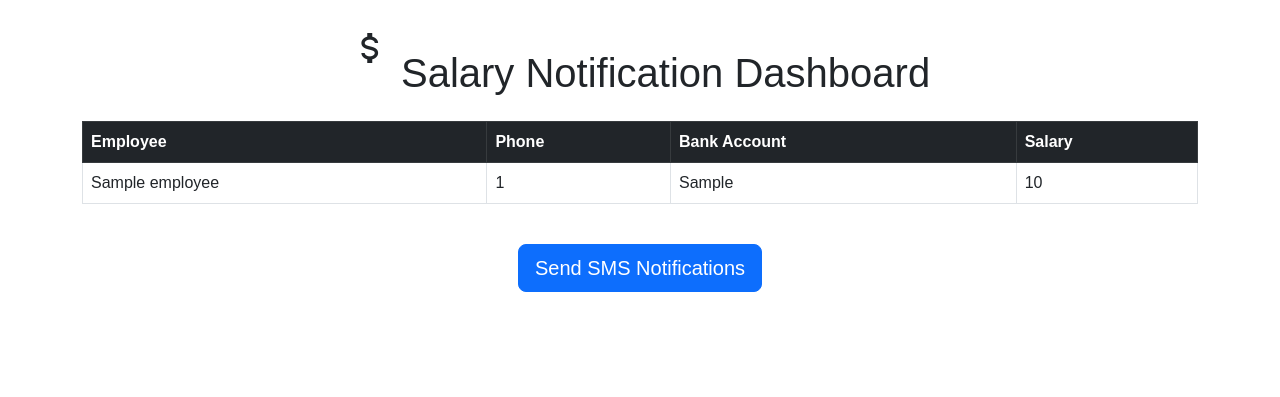
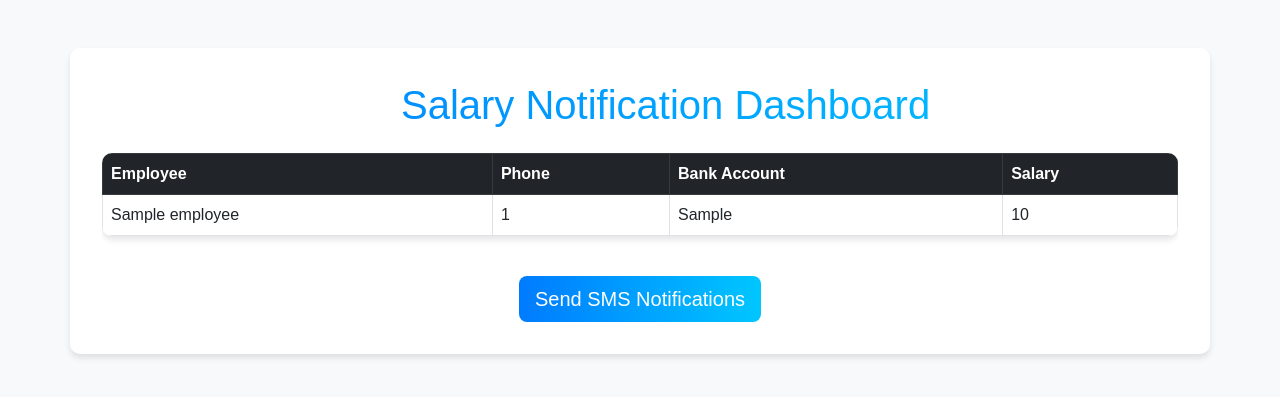
Before and after one commit to JronzS/SMS_APP, a Django app: template SMS APP/salary_notification/employees/templates/employees/dashboard.html in a window 1280 px wide. Shown: the top 397 px of the page. Run offline with Django 3.2, Linux system fonts and the light colour scheme; the template is opened without the code that fills it: most values are stand-ins (such as "Sample title", 1, 10 or a date in 2020); some web fonts are replaced.

Commit message:
Added some design

```diff
--- a/SMS APP/salary_notification/employees/templates/employees/dashboard.html
+++ b/SMS APP/salary_notification/employees/templates/employees/dashboard.html
@@ -10,6 +10,30 @@
         @import url('https://fonts.googleapis.com/css2?family=Recoleta:wght@400;700&display=swap');
         body {
             font-family: 'Recoleta', sans-serif;
+            background-color: #f8f9fa;
+        }
+        h1 {
+            background: linear-gradient(90deg, #007bff, #00c6ff);
+            -webkit-background-clip: text;
+            -webkit-text-fill-color: transparent;
+        }
+        .container {
+            padding: 2rem;
+            background: #ffffff;
+            border-radius: 10px;
+            box-shadow: 0 4px 6px rgba(0, 0, 0, 0.1);
+        }
+        .table {
+            border-radius: 10px;
+            overflow: hidden;
+            box-shadow: 0 4px 6px rgba(0, 0, 0, 0.1);
+        }
+        .btn-primary {
+            background: linear-gradient(90deg, #007bff, #00c6ff);
+            border: none;
+        }
+        .btn-primary:hover {
+            background: linear-gradient(90deg, #0056b3, #0095cc);
         }
         .bounce {
             display: inline-block;
@@ -20,10 +44,10 @@
                 transform: translateY(0);
             }
             40% {
-                transform: translateY(-30px);
+                transform: translateY(-20px);
             }
             60% {
-                transform: translateY(-15px);
+                transform: translateY(-10px);
             }
         }
     </style>
```
Also changed, not shown: package-lock.json (added).
